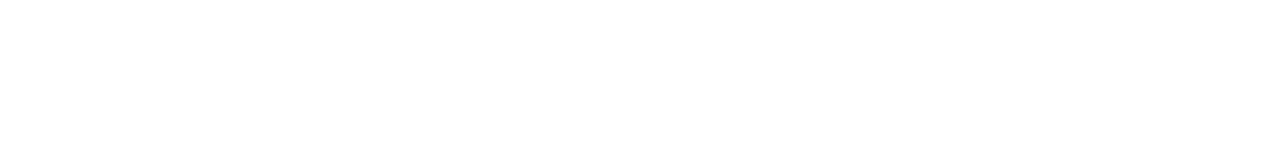
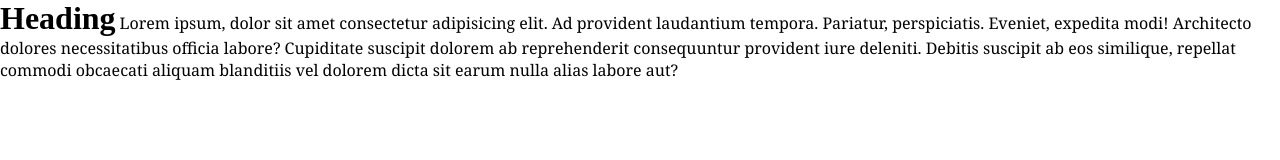
Before and after one commit to awwallawal/tutoring-project, a plain HTML site: page about.html in a window 1280 px wide. Drawn offline with Linux system fonts and the light colour scheme.

Commit message:
new modification for both about.html and style.css

```diff
--- a/about.html
+++ b/about.html
@@ -8,6 +8,9 @@
  <link rel="stylesheet" href="./style.css">
 </head>
 <body>
-
+ <div>
+  <h1>Heading</h1>
+  <p class="body-1">Lorem ipsum, dolor sit amet consectetur adipisicing elit. Ad provident laudantium tempora. Pariatur, perspiciatis. Eveniet, expedita modi! Architecto dolores necessitatibus officia labore? Cupiditate suscipit dolorem ab reprehenderit consequuntur provident iure deleniti. Debitis suscipit ab eos similique, repellat commodi obcaecati aliquam blanditiis vel dolorem dicta sit earum nulla alias labore aut?</p>
+ </div>
 </body>
 </html>
--- a/style.css
+++ b/style.css
@@ -21,3 +21,12 @@ header nav ul li a {
  text-decoration: none;
  padding-right: 10px;
 }
+
+div h1{
+ display: inline;
+}
+.body-1{
+ font-family: Cambria, Cochin, Georgia, Times, 'Times New Roman', serif;
+ font-weight: 300;
+ display: inline;
+}
```
